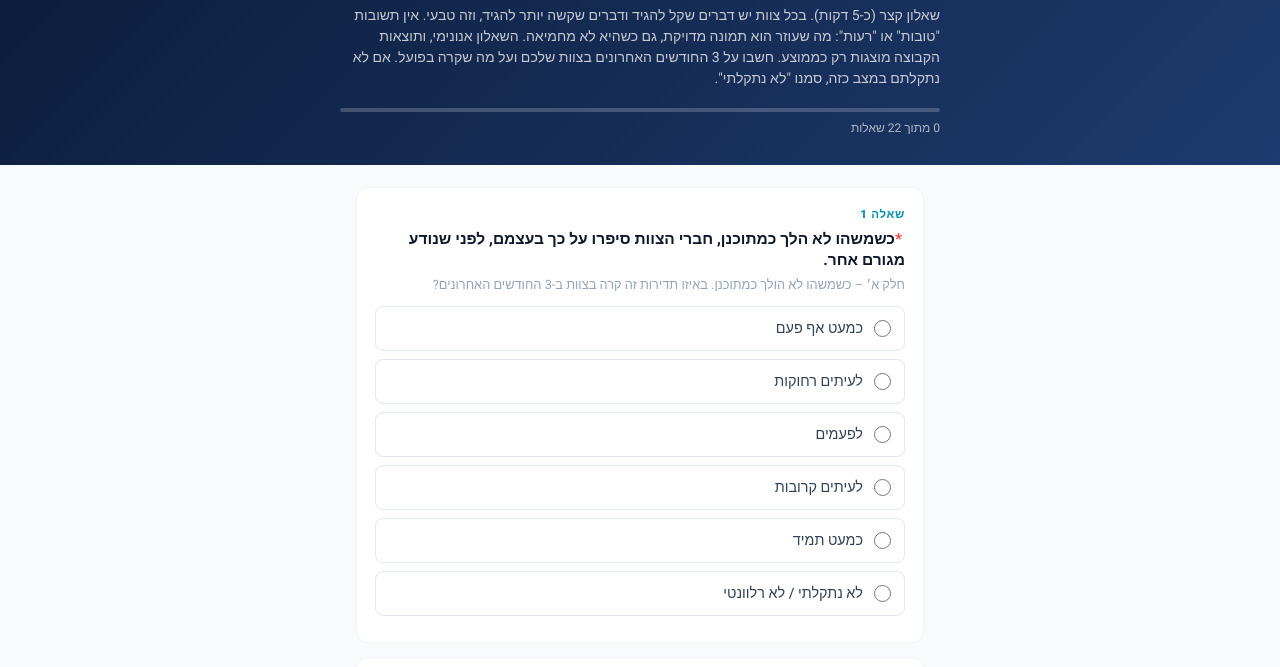
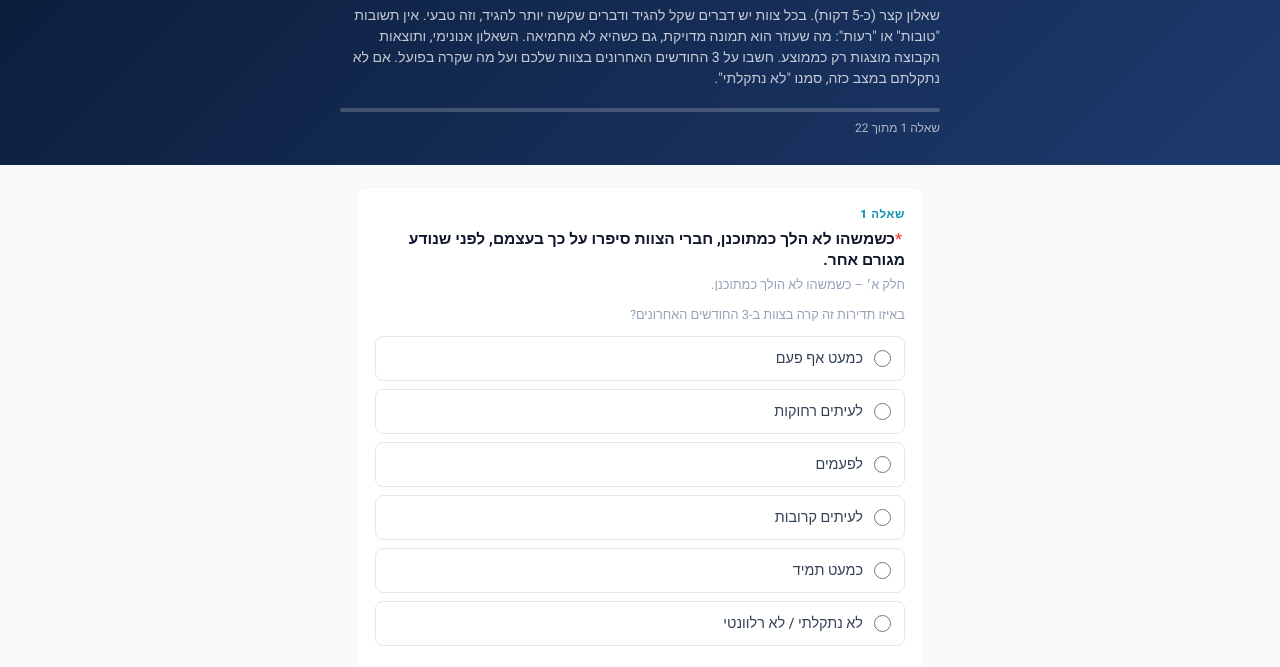
Before and after one commit to Yuvalfriedman1973/pollmaker, a plain HTML site: page index.html in a window 1280 px wide. Shown: the part 68-735 px from the top of the page. Drawn offline with Linux system fonts and the light colour scheme.

Commit message:
Show the questionnaire one question at a time with auto-advance
Co-Authored-By: Claude Sonnet 5.5 <noreply@anthropic.com>
Claude-Session: https://claude.ai/code/session_01VSpTX2rrrZ6gvqeMZEsnBc

```diff
--- a/index.html
+++ b/index.html
@@ -340,6 +340,8 @@
     .res-q-meta  { font-size: .75rem; color: var(--g400); margin-bottom: 16px; }
 
     /* Bar chart */
+    .step-in { animation: stepIn .3s ease; }
+    @keyframes stepIn { from { opacity: 0; transform: translateX(-14px); } to { opacity: 1; transform: none; } }
     .dim-row { margin-bottom: 14px; }
     .dim-head { display: flex; justify-content: space-between; gap: 8px; font-size: .86rem; margin-bottom: 5px; }
     .dim-name { font-weight: 700; color: var(--g700); }
@@ -673,7 +675,7 @@ function psySurveyTemplate(stable) {
     dims: { mistakes:'טעויות וכשלים', questions:'שאלות ובקשת עזרה', opinions:'דעות שונות',
             experiment:'ניסוי ורעיונות חדשים', inclusion:'הכלה והובלה', self:'החוויה האישית שלי' },
     questions: [
-      F('mistakes', 'כשמשהו לא הלך כמתוכנן, חברי הצוות סיפרו על כך בעצמם, לפני שנודע מגורם אחר.', false, 'חלק א׳ – כשמשהו לא הולך כמתוכנן. באיזו תדירות זה קרה בצוות ב-3 החודשים האחרונים?'),
+      F('mistakes', 'כשמשהו לא הלך כמתוכנן, חברי הצוות סיפרו על כך בעצמם, לפני שנודע מגורם אחר.', false, 'חלק א׳ – כשמשהו לא הולך כמתוכנן.'),
       F('mistakes', 'כשהתגלתה טעות, השיחה בצוות התמקדה בעיקר בשאלה מה אפשר ללמוד ממנה.'),
       F('mistakes', 'כשהתגלתה טעות, השיחה בצוות התמקדה בעיקר בשאלה מי אחראי לה.', true),
       F('questions', 'חברי הצוות ביקשו הבהרה או עזרה גם כשהדבר חשף שהם לא יודעים משהו.', false, 'חלק ב׳ – שאלות ובקשת עזרה'),
@@ -1066,7 +1068,11 @@ function viewFill(idOrEncoded, isEncoded) {
       <div class="fill-body">
         <form id="fill-form" onsubmit="submitFill(event,'${eh(fillSid)}')">
           ${qs.map((q,i) => renderFillQ(q,i)).join('')}
-          ${qs.length > 0 ? `<div style="padding-top:8px">
+          ${qs.length > 0 && survey.dims ? `<div style="display:flex;gap:10px;padding-top:8px">
+            <button type="button" id="step-back" class="btn btn-ghost btn-lg" onclick="stepGo(-1)">→ הקודמת</button>
+            <button type="button" id="step-next" class="btn btn-primary btn-lg" style="flex:1" onclick="stepGo(1)">הבאה ←</button>
+            <button type="submit" id="step-submit" class="btn btn-primary btn-lg" style="flex:1;display:none">שלח תשובות ✓</button>
+          </div>` : qs.length > 0 ? `<div style="padding-top:8px">
             <button type="submit" class="btn btn-primary btn-lg btn-full">שלח תשובות ✓</button>
           </div>` : `<div style="text-align:center;padding:40px;color:var(--g400)">הסקר ריק מרגע</div>`}
         </form>
@@ -1149,14 +1155,74 @@ function renderFillQ(q, idx) {
     <div class="fill-q-label">שאלה ${idx+1}</div>
     <div class="fill-q-text">${req}${eh(q.text)||'שאלה ללא כותרת'}</div>
     ${q.helpText?`<div class="fill-q-help">${eh(q.helpText)}</div>`:''}
+    ${(window._fillSurveyData?.dims && q.rev !== undefined) ? '<div class="fill-q-help">באיזו תדירות זה קרה בצוות ב-3 החודשים האחרונים?</div>' : ''}
     ${a}
   </div>`;
 }
 
 function attachFillListeners() {
+  const survey = window._fillSurveyData;
+  window._stepMode = !!(survey && survey.dims && survey.questions.length);
+  if (window._stepMode) { stepInit(); return; }
   // init progress
   setTimeout(() => { if (typeof progUpdate === 'function') progUpdate(); }, 50);
 }
+
+// ── One-question-at-a-time flow (surveys with survey.dims) ──
+function qAnswered(q, form) {
+  const inputs = form.querySelectorAll(`[name="q_${q.id}"]`);
+  let has = false;
+  inputs.forEach(inp => {
+    if (inp.type === 'radio' || inp.type === 'checkbox') { if (inp.checked) has = true; }
+    else if (inp.value && inp.value.trim()) has = true;
+  });
+  return has;
+}
+function stepInit() {
+  const form = document.getElementById('fill-form'); if (!form) return;
+  // choosing an answer on a choice question moves on automatically
+  form.addEventListener('change', e => {
+    if (e.target.type !== 'radio') return;
+    const cur = window._step, last = window._fillSurveyData.questions.length - 1;
+    stepSync();
+    if (cur < last) setTimeout(() => { if (window._step === cur) stepShow(cur + 1); }, 280);
+  });
+  stepShow(0);
+}
+function stepSync() {
+  const form = document.getElementById('fill-form'); if (!form) return;
+  const q = window._fillSurveyData.questions[window._step];
+  const next = document.getElementById('step-next');
+  if (next) {
+    const ok = !q.required || qAnswered(q, form);
+    next.disabled = !ok; next.style.opacity = ok ? '' : '.45';
+  }
+}
+function stepShow(i) {
+  const survey = window._fillSurveyData, qs = survey.questions, n = qs.length;
+  window._step = i;
+  qs.forEach((q, k) => {
+    const el = document.getElementById('fq-' + q.id);
+    if (el) { el.style.display = k === i ? '' : 'none'; if (k === i) { el.classList.remove('step-in'); void el.offsetWidth; el.classList.add('step-in'); } }
+  });
+  const bar = document.getElementById('prog-bar'), txt = document.getElementById('prog-text');
+  if (bar) bar.style.width = (i / n * 100) + '%';
+  if (txt) txt.textContent = `שאלה ${i + 1} מתוך ${n}`;
+  const desc = document.querySelector('.fill-desc'); if (desc) desc.style.display = i > 0 ? 'none' : '';
+  const back = document.getElementById('step-back'), next = document.getElementById('step-next'), sub = document.getElementById('step-submit');
+  if (back) back.style.visibility = i > 0 ? 'visible' : 'hidden';
+  if (next) next.style.display = i < n - 1 ? '' : 'none';
+  if (sub)  sub.style.display  = i < n - 1 ? 'none' : '';
+  stepSync();
+  window.scrollTo(0, 0);
+}
+window.stepGo = function(d) {
+  const form = document.getElementById('fill-form'); if (!form) return;
+  const qs = window._fillSurveyData.questions, i = window._step, j = i + d;
+  if (j < 0 || j >= qs.length) return;
+  if (d > 0 && qs[i].required && !qAnswered(qs[i], form)) return;
+  stepShow(j);
+};
 
 // ══════════════════════════════════════════════════════
 //  VIEW: RESULTS
@@ -1392,6 +1458,7 @@ window.progUpdate = function() {
   const pct   = total ? (answered/total)*100 : 0;
   const bar   = document.getElementById('prog-bar');
   const txt   = document.getElementById('prog-text');
+  if (window._stepMode) return;   // step flow manages its own progress
   if(bar) bar.style.width = pct+'%';
   if(txt) txt.textContent = `${answered} מתוך ${total} שאלות`;
 };
```
